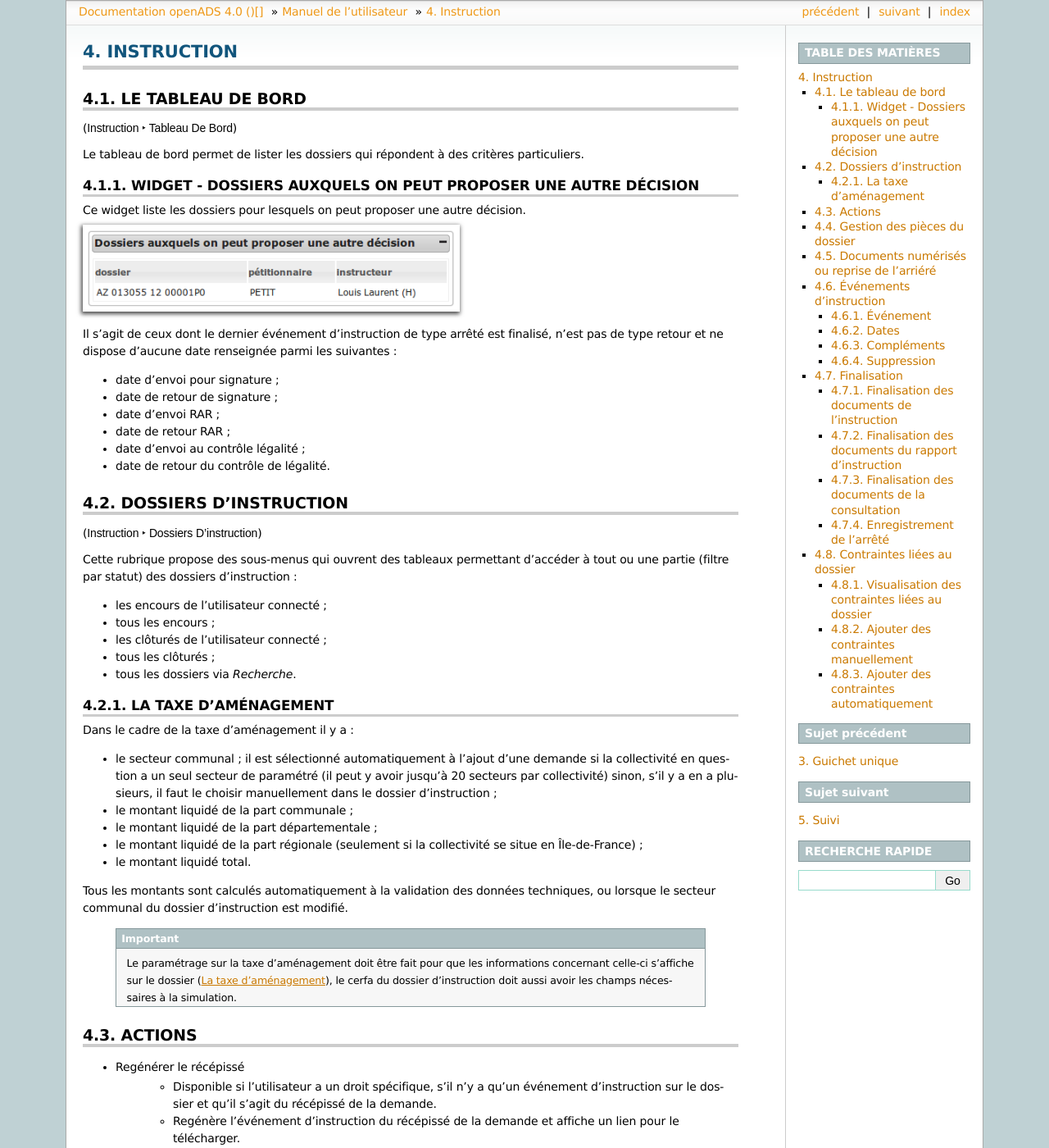
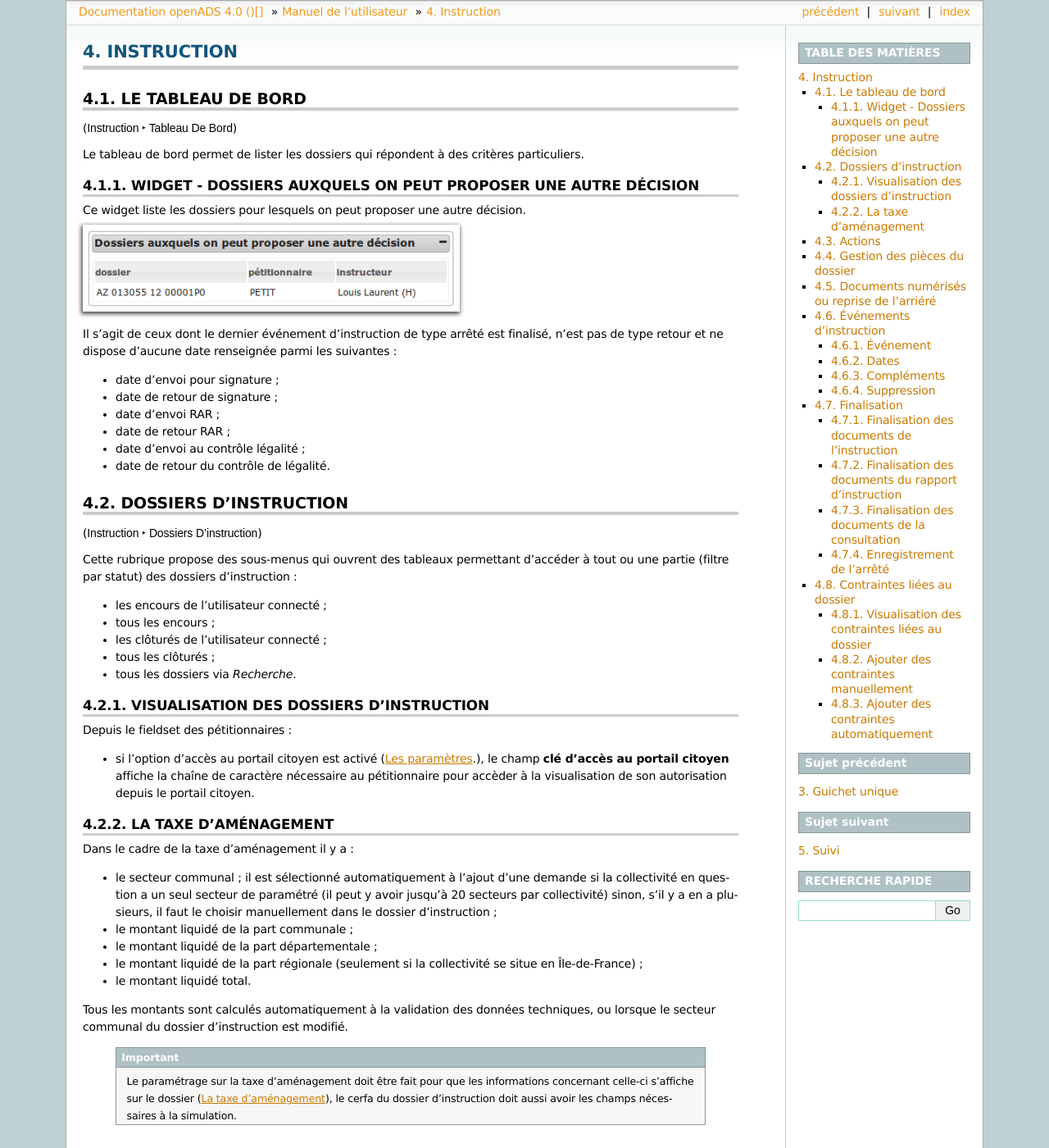
Before and after one commit to mpavaux/openads-documentation, a Sphinx documentation site: the page built from source/manuel_utilisateur/instruction.rst, in a window 1280 px wide and 1400 px high. Shown: the whole window at 82% size. Built offline with Sphinx 7.4.7, drawn with Linux system fonts in a browser that asks for light colours.

Commit message:
* Ajout du champ "clé d'accès au portail citoyen" sur la fiche de visualisation du DI.

```diff
--- a/source/manuel_utilisateur/instruction.rst
+++ b/source/manuel_utilisateur/instruction.rst
@@ -43,6 +43,13 @@
 * les clôturés de l'utilisateur connecté ;
 * tous les clôturés ;
 * tous les dossiers via *Recherche*.
+
+Visualisation des dossiers d'instruction
+========================================
+
+Depuis le fieldset des pétitionnaires :
+
+* si l'option d'accès au portail citoyen est activé (:ref:`parametrage_parametre`.), le champ **clé d'accès au portail citoyen** affiche la chaîne de caractère nécessaire au pétitionnaire pour accèder à la visualisation de son autorisation depuis le portail citoyen.
 
 La taxe d'aménagement
 =====================
```
